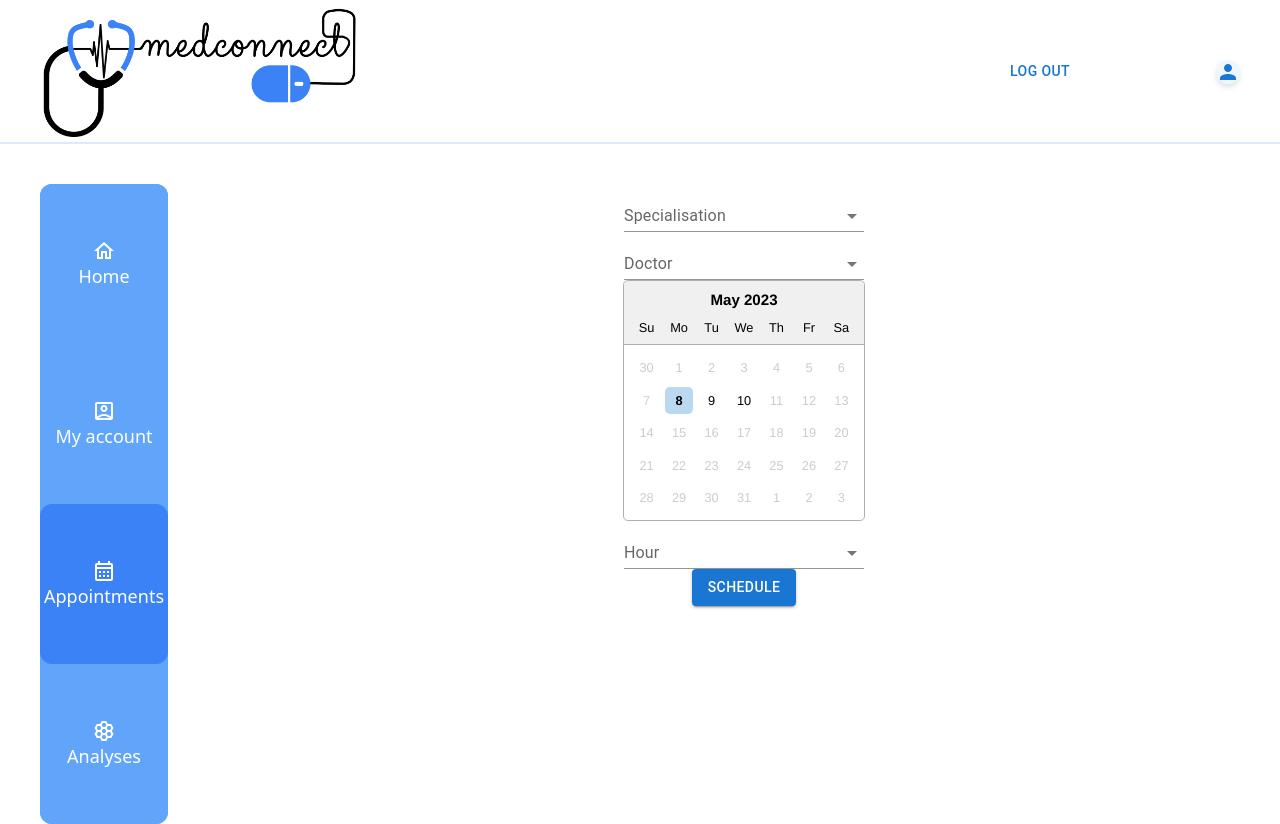
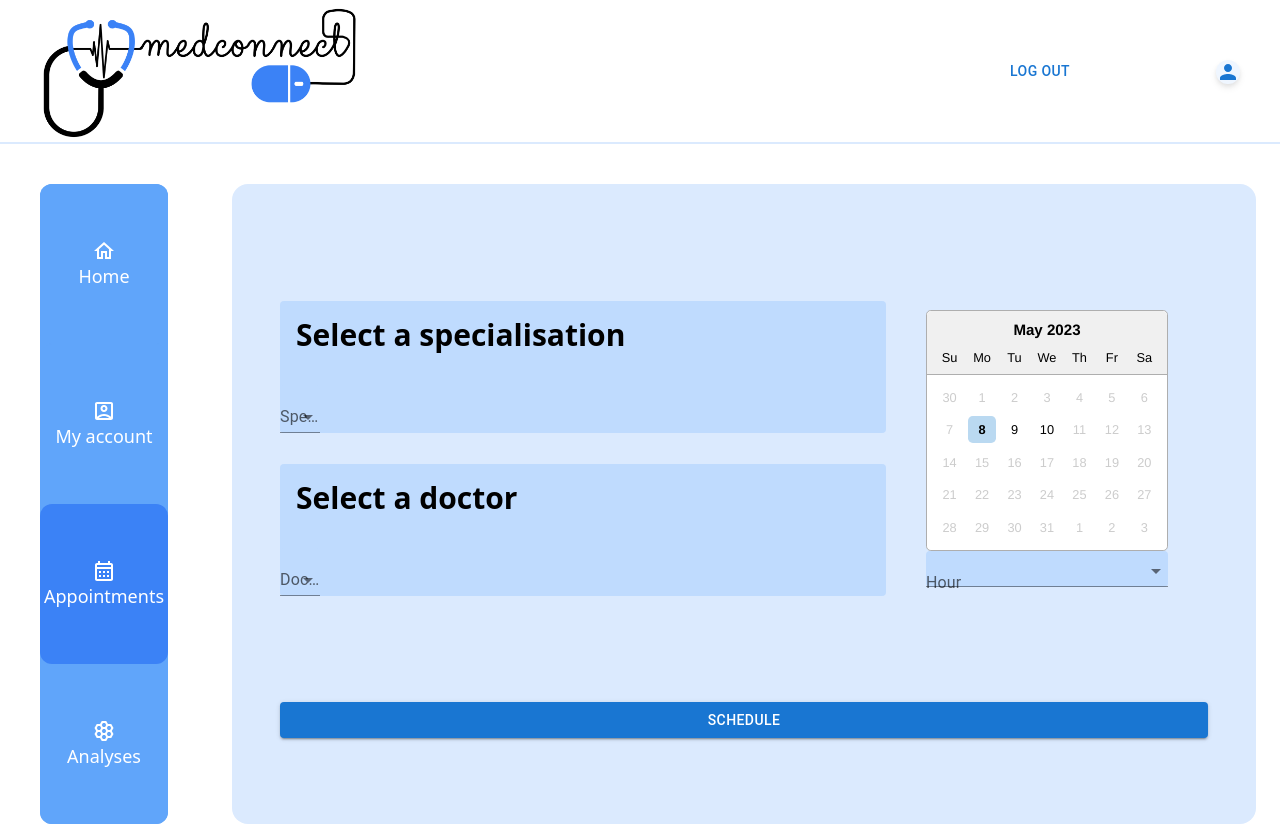
Before and after one commit to LucaStefan112/MedConnect, a Next.js app: page /appointments/add in a window 1280 px wide. Built offline with nearby package versions, Linux system fonts and the light colour scheme.

Commit message:
created the front-end for the schedule u

```diff
--- a/components/Scheduler/Scheduler.tsx
+++ b/components/Scheduler/Scheduler.tsx
@@ -14,10 +14,10 @@ export default function Scheduler() {
   const router = useRouter();
   const [appointment, setAppointment] = useState<IAppointment>({} as IAppointment);
   const [specialisations, setSpecialisations] = useState<ISpecialisation[]>([
-    {id: 0, name: 'Specialisation 0'},
-    {id: 1, name: 'Specialisation 1'},
-    {id: 2, name: 'Specialisation 2'},
-    {id: 3, name: 'Specialisation 3'}
+    {id: 0, name: 'Cardiology'},
+    {id: 1, name: 'Radiology'},
+    {id: 2, name: 'General Medicine'},
+    {id: 3, name: 'Neurology'}
   ]);
   const [doctors, setDoctors] = useState<IDoctor[]>([
     {id: 0, name: 'Doctor 0', specialisation: specialisations[0]},
@@ -59,11 +59,17 @@ export default function Scheduler() {
   }
 
   return (
-    <form className='flex flex-col items-center justify-center w-full h-auto'
+
+    <form className='flex flex-row justify-around  w-full h-full p-12 rounded-2xl bg-blue-100'
     onSubmit={(e: React.FormEvent<HTMLFormElement>) => scheduleAppointment(e)}
     >
-      <FormControl variant='standard' className='w-60' >
-        <InputLabel>Specialisation</InputLabel>
+      <div className='flex flex-col justify-around w-full '>
+      <div className='flex flex-row  '>
+      <div className='flex flex-col justify-evenly w-full'>
+        <div className='bg-blue-200 rounded'>
+          <div className=' text-3xl font-bold  p-4 pb-8'>Select a specialisation</div>
+            <FormControl variant='standard' className='flex flex-col   bg-blue-200 rounded p-2' >
+              <InputLabel className='p-1'>Specialisation</InputLabel>
                 <Select
                   defaultValue=''
                   onChange={(e: SelectChangeEvent<string>) => {
@@ -96,9 +102,12 @@ export default function Scheduler() {
                 }
               </Select>
             </FormControl>
+          </div>
 
-      <FormControl variant='standard' className='w-60  mt-12 mb-12'>
-        <InputLabel>Doctor</InputLabel>
+          <div className='bg-blue-200 rounded'>
+            <div className=' text-3xl font-bold  p-4 pb-8'>Select a doctor</div>
+              <FormControl variant='standard' className='flex flex-col  bg-blue-200 rounded p-2'>
+                <InputLabel className='p-1'>Doctor</InputLabel>
                   <Select
                     defaultValue=''
                     onChange={(e: SelectChangeEvent<string>) => {
@@ -131,6 +140,12 @@ export default function Scheduler() {
                   }
                 </Select>
               </FormControl>
+      </div>
+      </div>
+
+
+
+      <div className='flex flex-col justify-evenly p-10 '>
 
       <DatePicker inline
         includeDates={ [...availableDays] }
@@ -150,8 +165,8 @@ export default function Scheduler() {
         }}
       />
 
-      <FormControl variant='standard' className='w-60  mt-12'>
-        <InputLabel>Hour</InputLabel>
+      <FormControl variant='standard' className='flex flex-col  bg-blue-200 rounded p-2 pt-5 space-y-1'>
+        <InputLabel className='p-1'>Hour</InputLabel>
           <Select
             defaultValue=''
             onChange={(e: SelectChangeEvent<string>) => {
@@ -177,8 +192,12 @@ export default function Scheduler() {
           </Select>
       </FormControl>
 
-      <Button
-        variant='contained' className='mt-12 bg-blue-500' type='submit'>Schedule</Button>
+      </div>
+      </div>
+
+
+      <Button variant='contained' className='mt-12 bg-blue-500' type='submit'>Schedule</Button>
+      </div>
     </form>
   );
 }
--- a/pages/appointments/add.tsx
+++ b/pages/appointments/add.tsx
@@ -1,10 +1,13 @@
 import Scheduler from '@/components/Scheduler/Scheduler'
+import Head from 'next/head'
 import React from 'react'
 
 export default function AddAppointment() {
   return (
+
     <div className='main_page'>
       <Scheduler />
     </div>
+
   )
 }
```
Lines whose indentation alone changed are shown as unchanged.
